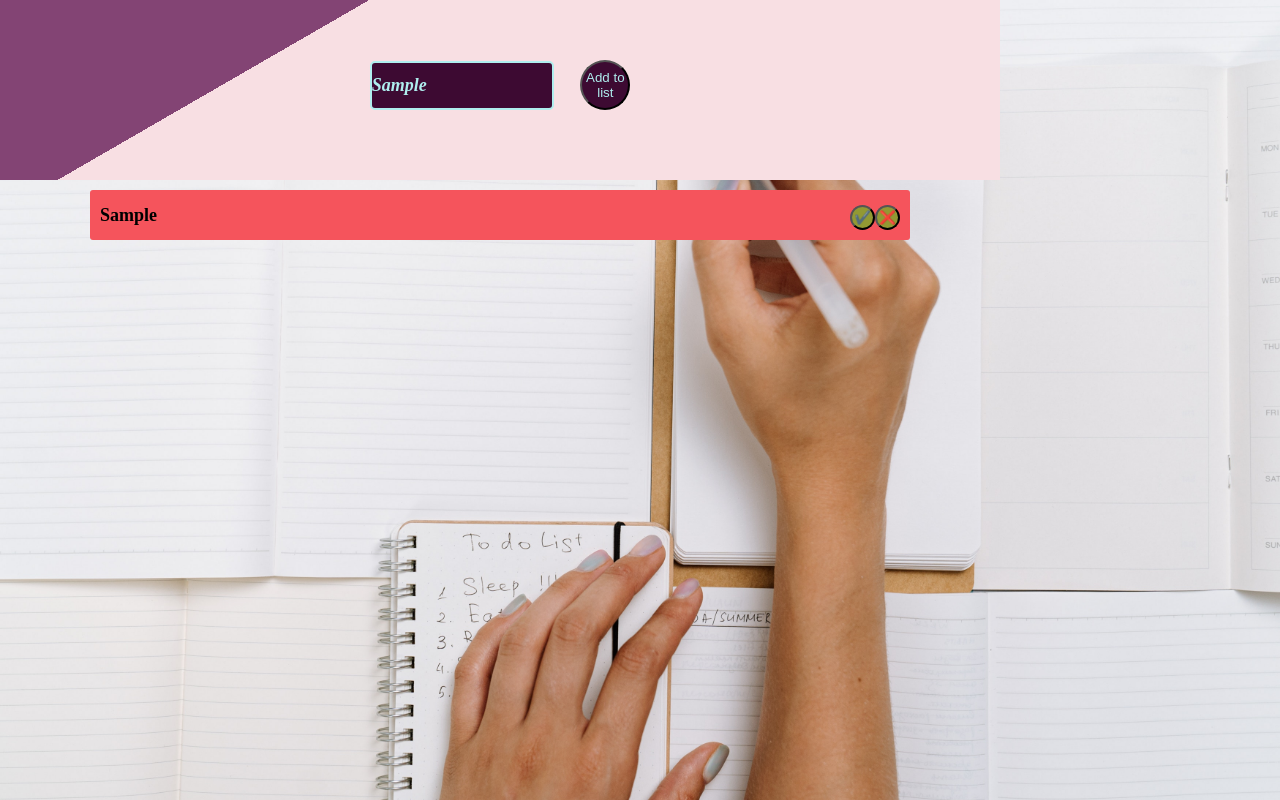
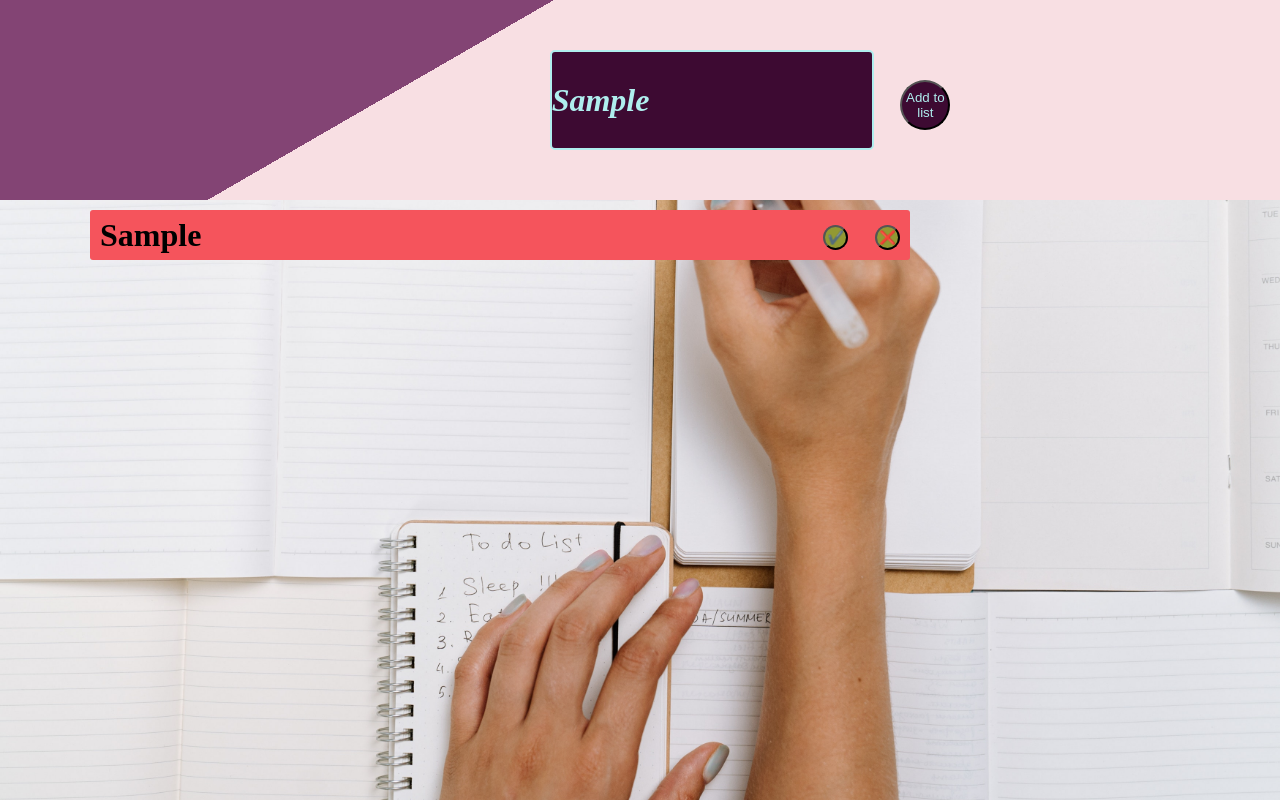
Before and after one commit to Mahdiyeh-Asgharpour/to-do-list, a React (Create React App) app: page / in a window 1280 px wide. Both pictures are taken after typing "Sample" into the empty fields and a click on the button "Add to list". Built offline with nearby package versions, Linux system fonts and the light colour scheme; a web font is replaced by a local one.

Commit message:
Add files via upload

```diff
--- a/src/App.css
+++ b/src/App.css
@@ -1,11 +1,8 @@
-body{
-  height: 100vh;
-}
 input{
   background-color:rgb(61, 10, 50);
   border: 2px solid paleturquoise;
   width: 10em;
-  height: 3em;
+  height:3em;
   font-size: xx-large;
   border-radius: 5PX;
   font-family:"thabit" ;
@@ -31,16 +28,14 @@ button{
   color: paleturquoise;
 
 }
-
 .add-list{
   background:  linear-gradient(-210deg,rgb(131, 68, 116) 30%, rgb(248, 223, 227) 30%);
-  /* width:10em; */
   height: 25vh;
+  width: 220vh;
   justify-content: center;
   display: flex;
   text-align: center;
   align-items: center;
-  margin-top: -20px;
 }
 .list{
   width: 50%;
@@ -83,35 +78,7 @@ justify-content: flex-end;
 text-align: right;
 align-items: flex-end;
 }
-@media screen and (max-height:1000px) and (orientation: landscape){
-  *{
-    overflow:hidden;
-  }
 
-  input{
-    margin-top:10px;
-    width: 10em;
-  height: 2.5em;
-  font-size: large;
-  }
- .add-list{
-  width: 1000px;
- }
- .list{
-  width: 80%;
-
-}
-button:not(.addbtn){
-  margin-left: 0;
-  width: 25px;
-  height: 25px;
-
-}
-.h1list{
-  font-size:large;
-  font-weight: bolder;
-}
-}
 @media screen and (max-height:600px) and  (orientation: landscape){
   .llist{
     width: 700px;
@@ -125,9 +92,13 @@ button:not(.addbtn){
 
   }
 
+
 }
 @media  screen and (max-width:500px) and (orientation:portrait) {
- *{
+  body{
+    height: 100vh;
+  }
+  *{
     overflow: hidden;
 
   }
@@ -177,6 +148,9 @@ button:not(.addbtn){
 
 }
 @media  screen and (max-width:1024px) and  (min-width:768px) and (orientation:portrait){
+  body{
+    height: 100vh;
+  }
   *{
     overflow:hidden;
   }
@@ -195,11 +169,14 @@ button:not(.addbtn){
 
 }
 @media  screen and (max-height:1024px) and  (min-height:768px) and (orientation:landscape){
+  body{
+    height: 100vh;
+  }
   *{
     overflow:hidden;
   }
   .add-list{
-    width:1000px;
+    width:1500px;
    }
    .llist{
     width: 1000px;
@@ -212,3 +189,34 @@ button:not(.addbtn){
   }
 
 }
+
+@media screen and (max-width:1000px) and (orientation: landscape)
+{
+  *{
+    overflow:hidden;
+  }
+
+  input{
+    margin-top:10px;
+    width: 10em;
+  height: 2.5em;
+  font-size: large;
+  }
+ .add-list{
+  width: 1000px;
+ }
+ .list{
+  width: 80%;
+
+}
+button:not(.addbtn){
+  margin-left: 0;
+  width: 25px;
+  height: 25px;
+
+}
+.h1list{
+  font-size:large;
+  font-weight: bolder;
+}
+}
--- a/src/App.js
+++ b/src/App.js
@@ -34,11 +34,11 @@ function App() {
   }
   return (
     < >
-      <section className="add-list">
+      <div className="add-list" >
         <input type="text" onChange={handleChange}></input>
         <button onClick={addlist} className="addbtn">Add to list</button>
 
-      </section>
+      </div>
       <div className="llist">
         {lists.map((list,index)=>{
           return (
```
